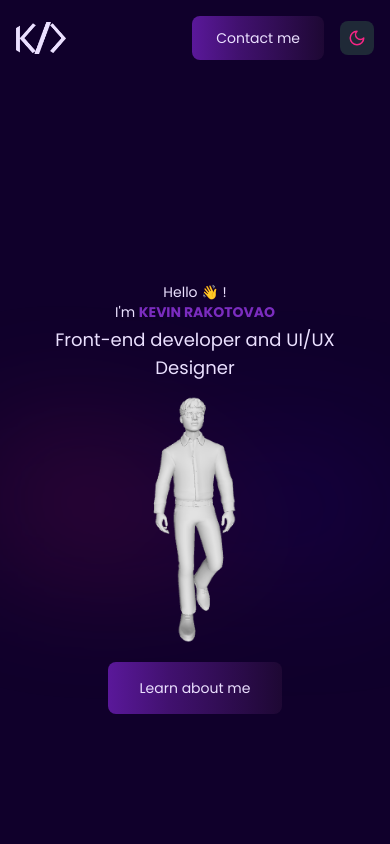
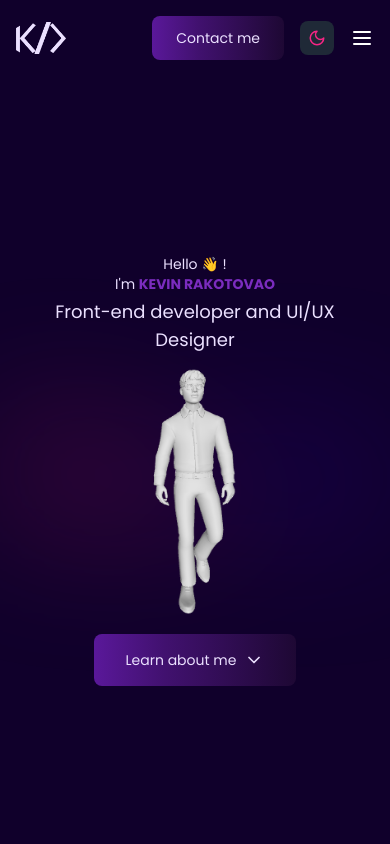
Before and after one commit to KevinShcmidt/Latest-Portfolio, a Next.js app: page / in a window 390 px wide. Shown: the top 844 px of the page. Built offline with nearby package versions, Linux system fonts and the light colour scheme.

Commit message:
feat:responsive header

```diff
--- a/app/ui/About.tsx
+++ b/app/ui/About.tsx
@@ -3,6 +3,7 @@ import React, { JSX } from "react";
 import ButtonComponent from "./ButtonComponent";
 import SkewText from "./SkewText";
 import Title from "./Title";
+import { ArrowDownToLine } from "lucide-react";
 
 export default function About(): JSX.Element {
   return (
@@ -31,10 +32,11 @@ export default function About(): JSX.Element {
             provide a better user experience.
           </p>
 
-          <div className="w-full mt-8 sm:mt-10 md:mt-14">
+          <div className="w-full flex items-center justify-center mt-8 sm:mt-10 md:mt-14">
             <ButtonComponent
               isPrimary={true}
               label="Download resume"
+              icon={ArrowDownToLine}
               onClick={() => null}
             />
           </div>
--- a/app/ui/ButtonComponent.tsx
+++ b/app/ui/ButtonComponent.tsx
@@ -1,37 +1,41 @@
 import { JSX } from "react";
+import { LucideIcon } from "lucide-react"; // Utilisation d'icônes Lucide, à installer avec `npm install lucide-react`
 
 interface ButtonProps {
   label: string;
-  onClick: () => void; // Type plus précis qu'une Function générique
-  isPrimary?: boolean; // Optionnel avec une valeur par défaut
-  className?: string; // Pour permettre des styles supplémentaires
+  onClick: () => void;
+  isPrimary?: boolean;
+  className?: string;
+  icon?: LucideIcon | null; // Icône optionnelle
 }
 
 export default function ButtonComponent({
   label,
   onClick,
-  isPrimary = true, // Valeur par défaut
-  className = "", // Valeur par défaut
+  isPrimary = true,
+  className = "",
+  icon: Icon, // Renommé pour pouvoir l'utiliser en tant que composant
 }: ButtonProps): JSX.Element {
-  // JSX.Element est plus approprié que ReactNode ici
   return (
     <button
       className={`
+        flex items-center gap-2 justify-center
         ${isPrimary ? "px-8 py-4" : "px-6 py-3"}
         bg-custom-gradient
         transition-all duration-500
-    hover:bg-custom-gradient-hover
-    hover:animate-gradientSlide
+        hover:bg-custom-gradient-hover
+        hover:animate-gradientSlide
         rounded-lg
         text-textColorDark
         text-sm
         font-medium
-
         ${className}
       `}
       onClick={onClick}
     >
+
       {label}
+      {Icon && <Icon className="w-5 h-5" />} {/* Affiche l'icône seulement si elle est définie */}
     </button>
   );
 }
--- a/app/ui/Contact.tsx
+++ b/app/ui/Contact.tsx
@@ -2,23 +2,28 @@ import React, { JSX } from "react";
 import ButtonComponent from "./ButtonComponent";
 import Image from "next/image";
 import ContactForm from "./ContactForm";
+import { ChevronDown } from "lucide-react";
 
 export default function Contact(): JSX.Element {
   return (
-    <div className="w-full px-40">
-      <h2 className="text-base text-center mt-20">
+    <div className="relative w-full px-6 sm:px-10 md:px-20 lg:px-40">
+      <h2 className="text-base text-center mt-16 sm:mt-20">
         Would you like a stunning design and high performance for your mobile
         and web app?
       </h2>
-      <div className="mt-12 w-full flex items-center justify-center">
-        <ButtonComponent label="Contact me" onClick={() => null} />
+
+      <div className="mt-8 sm:mt-12 w-full flex items-center justify-center">
+        <ButtonComponent icon={ChevronDown} label="Contact me" onClick={() => null} />
       </div>
-      <h3 className="text-sm underline underline-offset-4 mt-16">
+
+      <h3 className="text-sm underline underline-offset-4 mt-12 sm:mt-16 text-center sm:text-left">
         Get in touch
       </h3>
-      <div className="w-full grid grid-cols-1 md:grid-cols-2 mt-4">
-        <div className="w-full flex items-center justify-center flex-col">
-          <div className="relative w-56 h-36">
+
+      <div className="w-full grid grid-cols-1 md:grid-cols-2 mt-6 gap-6">
+        {/* Logo */}
+        <div className="w-full flex items-center justify-center">
+          <div className="relative w-40 h-28 sm:w-56 sm:h-36">
             <Image
               src="/images/logo.png"
               alt="Kevin UI|UX Designer && Front-end developer"
@@ -26,8 +31,10 @@ export default function Contact(): JSX.Element {
             />
           </div>
         </div>
+
+        {/* Formulaire */}
         <div className="w-full">
-          <p className="text-base">
+          <p className="text-sm sm:text-base text-center sm:text-left">
             Feel free to contact me and send me a message here 😁.
           </p>
           <div className="w-full mt-4">
@@ -35,6 +42,9 @@ export default function Contact(): JSX.Element {
           </div>
         </div>
       </div>
+
+      {/* Effet Blur */}
+      <div className="absolute top-[450px] bg-custom-angular-gradient blur-[70px] w-full max-w-[800px] h-28 left-1/2 -translate-x-1/2"></div>
     </div>
   );
 }
--- a/app/ui/Header.tsx
+++ b/app/ui/Header.tsx
@@ -1,16 +1,52 @@
 "use client";
-import React, { ReactNode } from "react";
+import React, { ReactNode, useState, useEffect } from "react";
 import Image from "next/image";
 import NavBar from "./NavBar";
 import { ChangeMode } from "./ChangeMode";
 import { useTheme } from "next-themes";
+import { Menu, X } from "lucide-react";
 
 export default function Header(): ReactNode {
   const { theme } = useTheme();
   const logoSrc = theme === "light" ? "/images/lightLogoMode.png" : "/images/logo.png";
+
+  const [scrolled, setScrolled] = useState(false);
+  const [mobileMenuOpen, setMobileMenuOpen] = useState(false);
+
+  // Effet pour détecter le défilement
+  useEffect(() => {
+    const handleScroll = () => {
+      if (window.scrollY > 10) {
+        setScrolled(true);
+      } else {
+        setScrolled(false);
+      }
+    };
+
+    window.addEventListener("scroll", handleScroll);
+
+    return () => {
+      window.removeEventListener("scroll", handleScroll);
+    };
+  }, []);
+
+  // Fonction pour gérer l'ouverture/fermeture du menu mobile
+  const toggleMobileMenu = () => {
+    setMobileMenuOpen(!mobileMenuOpen);
+  };
+
   return (
-    <header id="#home" className="w-full flex items-center justify-between md:px-40 px-4 py-4">
-      <div className="relative w-[50px] h-8">
+    <header
+      id="home"
+      className={`w-full fixed top-0 left-0 z-50 flex items-center justify-between transition-all duration-300 ease-in-out
+        ${scrolled
+          ? "md:px-28 px-3 py-2 bg-opacity-85 backdrop-blur-3xl shadow-md"
+          : "md:px-40 px-4 py-4 bg-opacity-0"
+        }
+        ${theme === "light" ? "bg-white" : "bg-[#10002B]"}`
+      }
+    >
+      <div className={`relative w-[50px] h-8 transition-all duration-300 ${scrolled ? "scale-90" : ""}`}>
         <Image
           src={logoSrc}
           alt="Kevin Rakotovao | Front-end developer & UI/UX Designer"
@@ -22,8 +58,42 @@ export default function Header(): ReactNode {
           }}
         />
       </div>
-      <NavBar />
-      <ChangeMode />
+
+      {/* Navigation pour les écrans moyens et grands */}
+      <NavBar scrolled={scrolled} />
+
+      {/* Menu burger pour les petits écrans */}
+      <div className="flex items-center gap-4">
+        <ChangeMode />
+
+        <button
+          className="md:hidden block transition-transform duration-200 hover:scale-110"
+          onClick={toggleMobileMenu}
+          aria-label="Toggle mobile menu"
+        >
+          {mobileMenuOpen ? (
+            <X size={24} className={`${theme === "light" ? "text-black" : "text-white"} transition-all duration-300`} />
+          ) : (
+            <Menu size={24} className={`${theme === "light" ? "text-black" : "text-white"} transition-all duration-300`} />
+          )}
+        </button>
+      </div>
+
+      {/* Menu mobile en plein écran */}
+      {mobileMenuOpen && (
+        <div
+          className={`fixed inset-0 top-16 z-40 md:hidden
+            ${theme === "light" ? "bg-white" : "bg-[#10002B]"}
+            animate-fadeIn`}
+          style={{
+            backdropFilter: "blur(10px)",
+            WebkitBackdropFilter: "blur(10px)",
+            backgroundColor: theme === "light" ? "rgba(255, 255, 255, 0.95)" : "rgba(16, 0, 43, 0.95)"
+          }}
+        >
+          <NavBar mobile={true} onItemClick={() => setMobileMenuOpen(false)} />
+        </div>
+      )}
     </header>
   );
 }
--- a/app/ui/Home.tsx
+++ b/app/ui/Home.tsx
@@ -2,10 +2,11 @@
 import Image from 'next/image';
 import React, { ReactNode } from 'react';
 import ButtonComponent from './ButtonComponent';
+import { ChevronDown } from 'lucide-react';
 
 export default function Home(): ReactNode {
   return (
-    <div className="relative w-full flex flex-col items-center justify-center min-h-screen px-4 sm:px-6 md:px-8 lg:px-12 xl:px-20 2xl:px-40">
+    <div className="relative w-full flex flex-col items-center justify-center min-h-screen mt-24 px-4 sm:px-6 md:px-8 lg:px-12 xl:px-20 2xl:px-40">
       <div className="flex flex-col items-center z-10">
         <p className="text-sm sm:text-base">Hello 👋 !</p>
         <p className="text-sm sm:text-base md:mt-1">
@@ -29,6 +30,7 @@ export default function Home(): ReactNode {
           <ButtonComponent
             isPrimary={true}
             onClick={() => null}
+            icon={ChevronDown}
             label="Learn about me"
           />
         </div>
--- a/app/ui/NavBar.tsx
+++ b/app/ui/NavBar.tsx
@@ -11,19 +11,36 @@ const navLinks = [
   { href: "#work", label: "Work" },
 ];
 
-export default function NavBar() {
+interface NavBarProps {
+  mobile?: boolean;
+  scrolled?: boolean;
+  onItemClick?: () => void;
+}
+
+export default function NavBar({ mobile = false, scrolled = false, onItemClick }: NavBarProps) {
   const pathname = usePathname();
-  console.log(pathname);
-
 
   return (
-    <nav className="py-2 px-4 hidden md:block">
-      <ul className="flex text-sm font-medium items-center justify-center gap-16 list-none">
+    <nav className={`py-2 px-4 ${mobile ? "block w-full" : "hidden md:block"} transition-all duration-300`}>
+      <ul className={`
+        font-medium list-none transition-all duration-300
+        ${mobile
+          ? "flex flex-col items-center justify-start gap-8 text-lg pt-12"
+          : `flex items-center justify-center transition-all duration-300 ${
+              scrolled ? "gap-10 text-xs" : "gap-16 text-sm"
+            }`}
+      `}>
         {navLinks.map(({ href, label }) => {
           const isActive = pathname === href;
 
           return (
-            <li key={href} className="relative p-2 group hover:text-primary">
+            <li
+              key={href}
+              className={`relative p-2 group hover:text-primary transition-all duration-300 ${
+                scrolled && !mobile ? "py-1" : "py-2"
+              }`}
+              onClick={() => mobile && onItemClick?.()}
+            >
               <Link
                 href={href}
                 className={`transition-colors duration-300 ease-in-out ${
--- a/tailwind.config.ts
+++ b/tailwind.config.ts
@@ -33,10 +33,15 @@ export default {
           "0%": { backgroundPosition: "100% 0" },
           "100%": { backgroundPosition: "0% 0" },
         },
+        fadeIn: {
+          '0%': { opacity : '0' },
+          '100%': { opacity : '1' },
+        },
       },
       animation: {
         gradientSlide: "gradientSlide 0.5s ease-in-out",
         'spin-slow': 'spin 8s linear infinite',
+        'fadeIn': 'fadeIn 0.3s ease-in-out',
       },
 
     },
```
